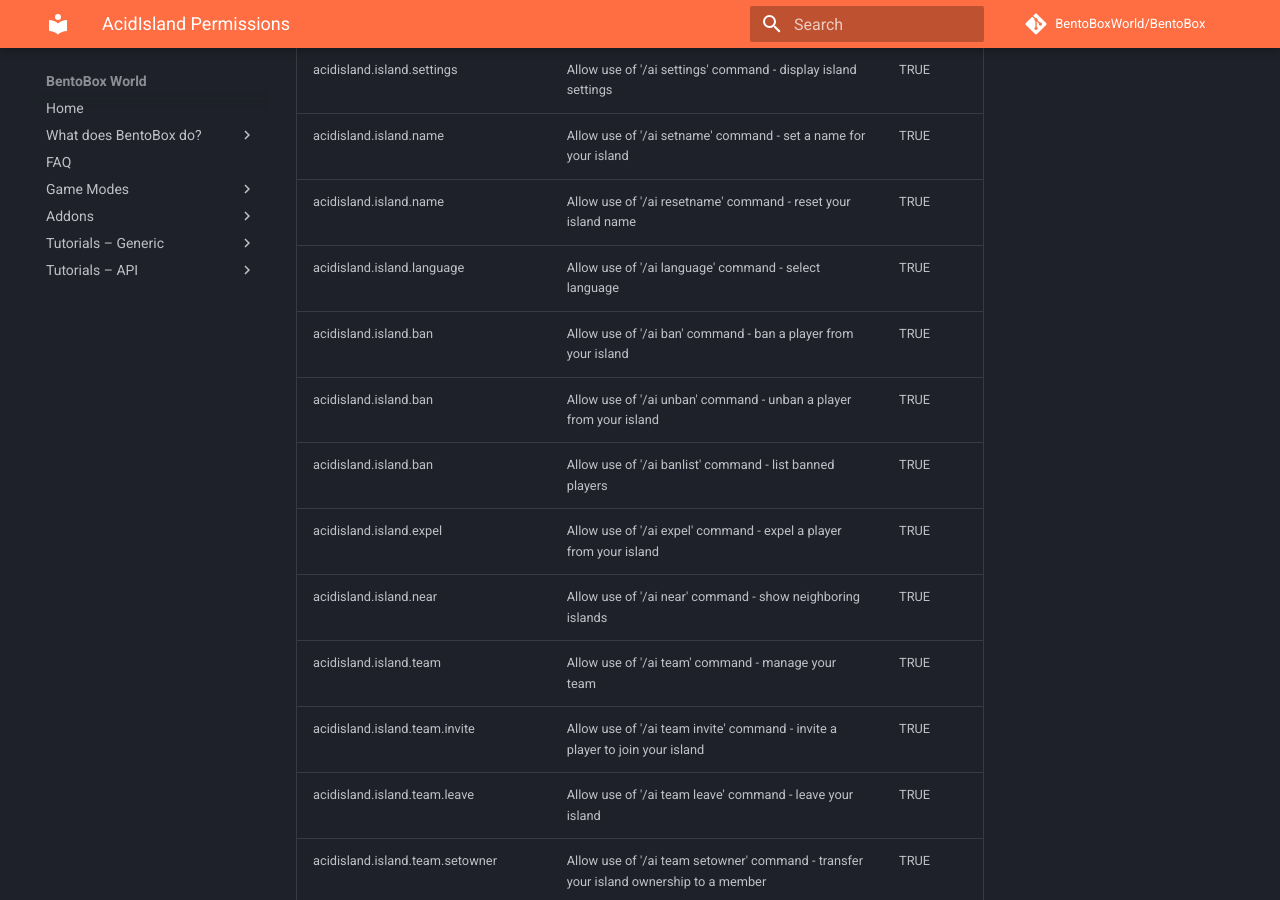
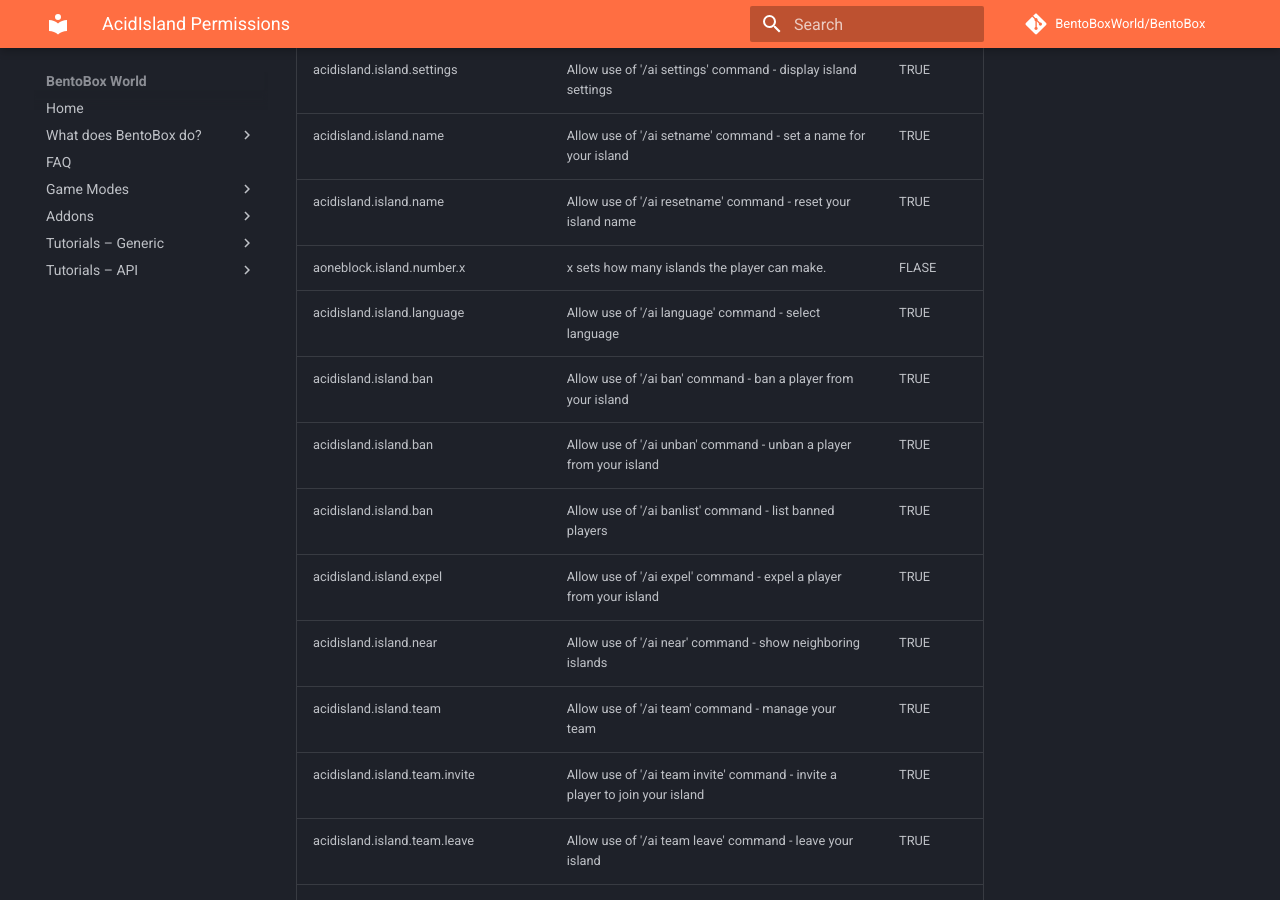
Before and after one commit to BentoBoxWorld/docs, an MkDocs documentation site: the page built from docs/gamemodes/AcidIsland/Permissions.md, in a window 1280 px wide and 900 px high, scrolled down 1124 px. Built offline with MkDocs 1.6.1 and Material for MkDocs 9.7.7, drawn with Linux system fonts in a browser that asks for light colours; comment, search, counter and statistics services are not loaded.

Commit message:
Update Permissions.md
Added multi island permission

```diff
--- a/docs/gamemodes/AcidIsland/Permissions.md
+++ b/docs/gamemodes/AcidIsland/Permissions.md
@@ -24,6 +24,7 @@
 | acidisland.island.settings | Allow use of '/ai settings' command - display island settings | TRUE |
 | acidisland.island.name | Allow use of '/ai  setname' command - set a name for your island | TRUE |
 | acidisland.island.name | Allow use of '/ai  resetname' command - reset your island name | TRUE |
+| aoneblock.island.number.x | x sets how many islands the player can make.| FLASE |
 | acidisland.island.language | Allow use of '/ai language' command - select language | TRUE |
 | acidisland.island.ban | Allow use of '/ai ban' command - ban a player from your island | TRUE |
 | acidisland.island.ban | Allow use of '/ai  unban' command - unban a player from your island | TRUE |
```
